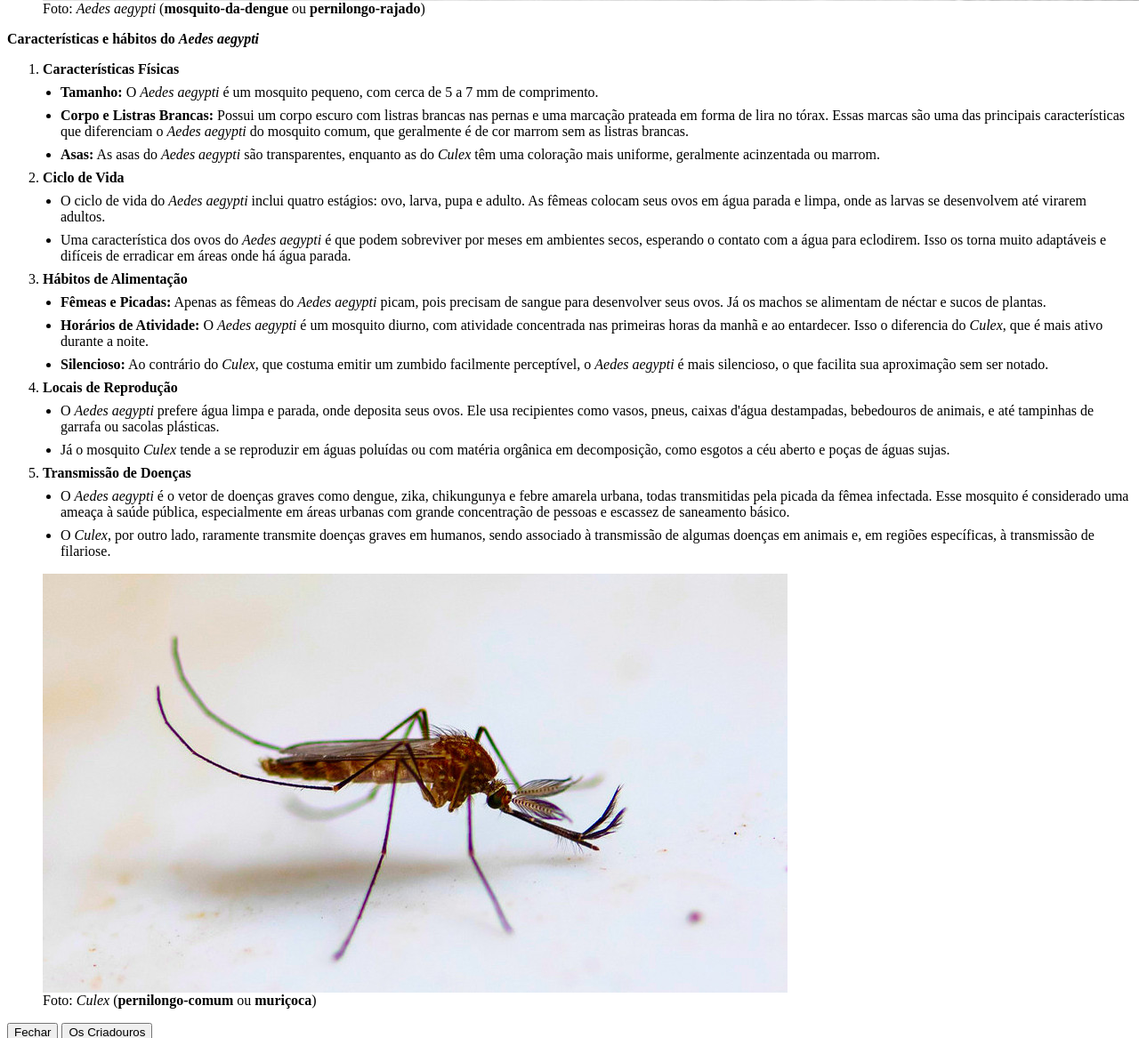
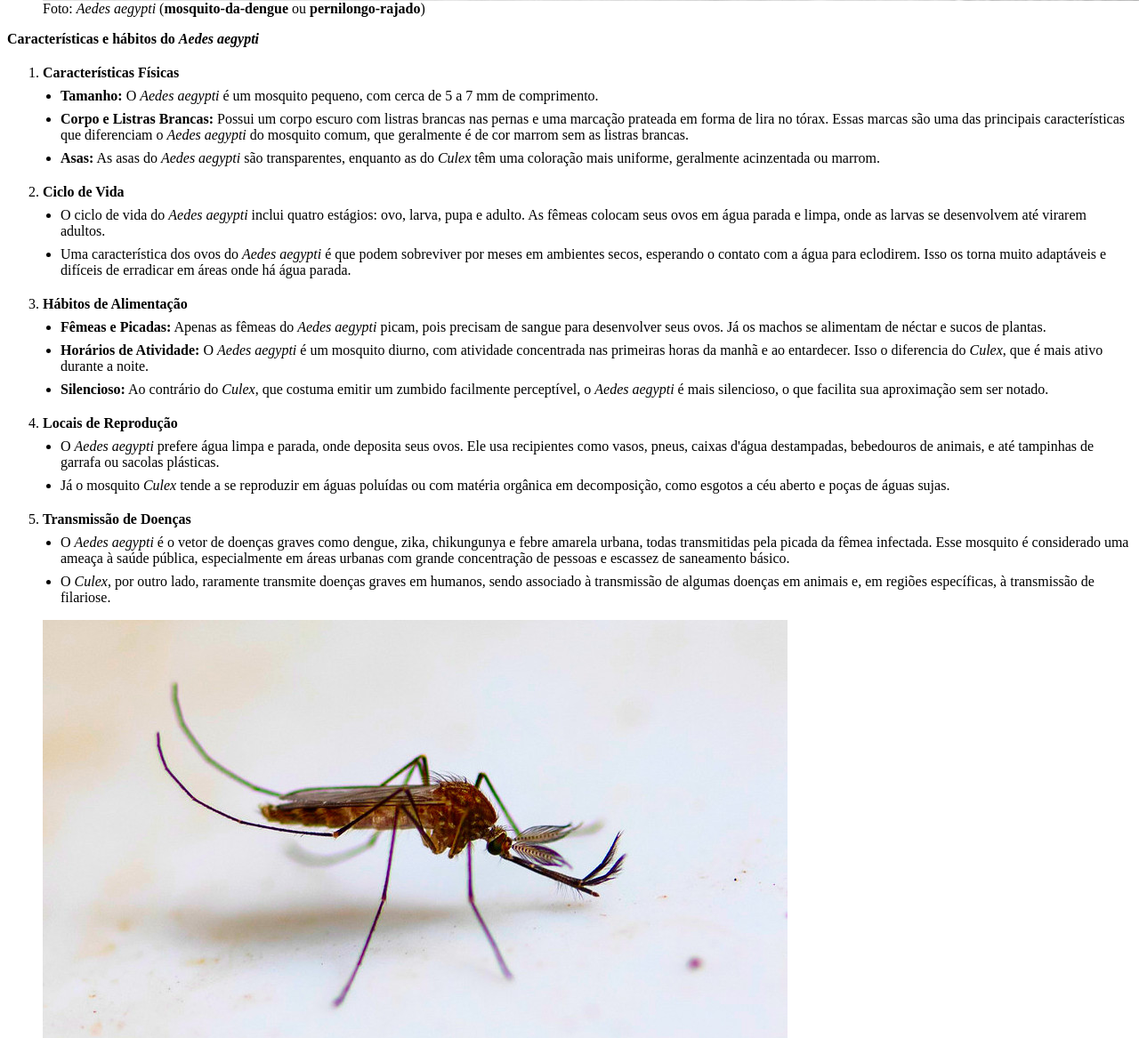
Before and after one commit to kelson-pereira/univesp-pi-2, a Django app: page /mais_mosquito in a window 1280 px wide; the page is wider, and only the part inside the window is pictured. Shown: the part 875-2042 px from the top of that part at 89% size. Run offline with Django 5.2, Linux system fonts and the light colour scheme.

Commit message:
Alteração da formatação das janelas saiba mais

```diff
--- a/combate_aedes/templates/mais/mosquito.html
+++ b/combate_aedes/templates/mais/mosquito.html
@@ -6,6 +6,7 @@
         .spinner-border.htmx-request {display: inline-block}
         ul {padding-inline-start: 20px; list-style-type: disc;}
         li {margin-bottom: 8px;}
+        ol > li {margin-top: 20px;}
     </style>
     {% csrf_token %}
     <div class="modal-header">
```
